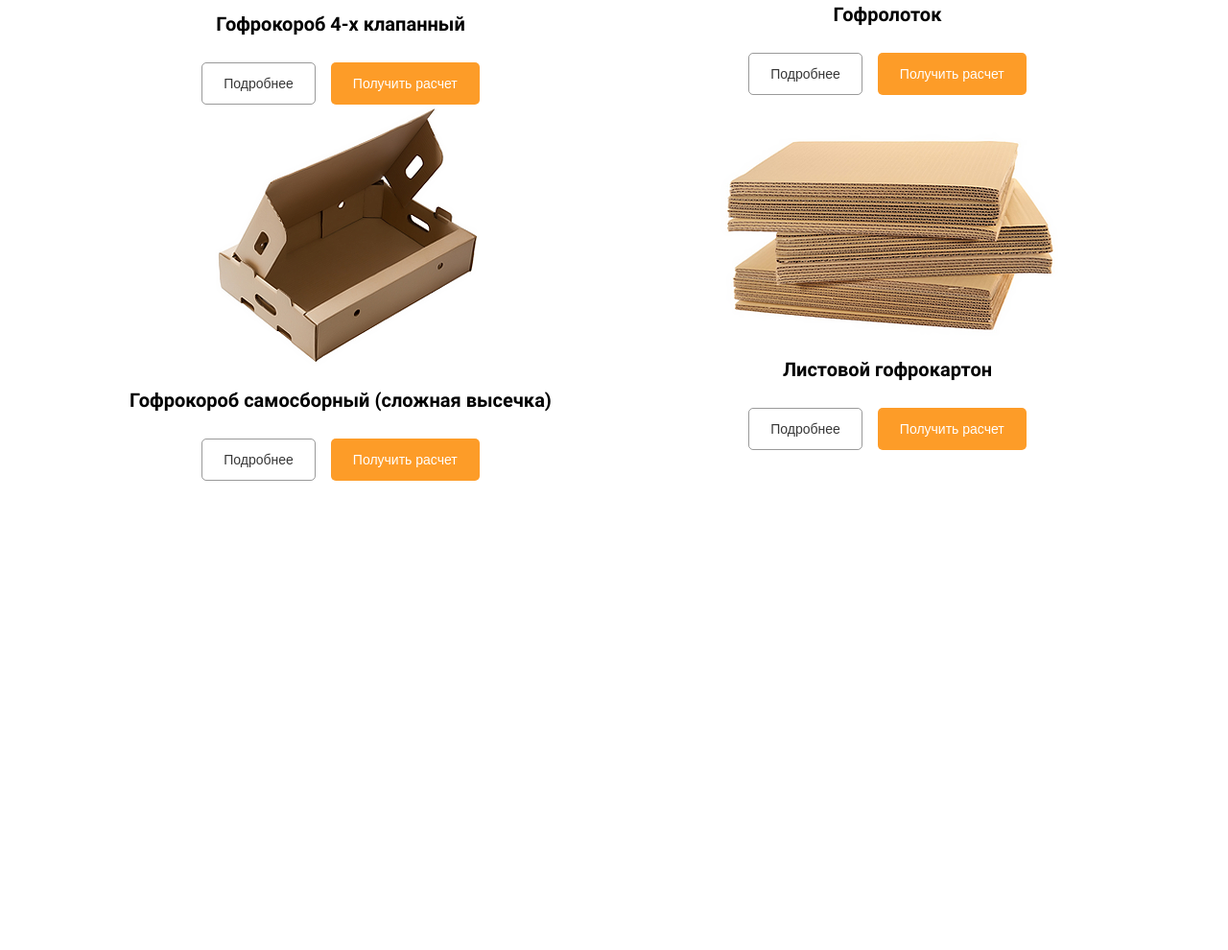
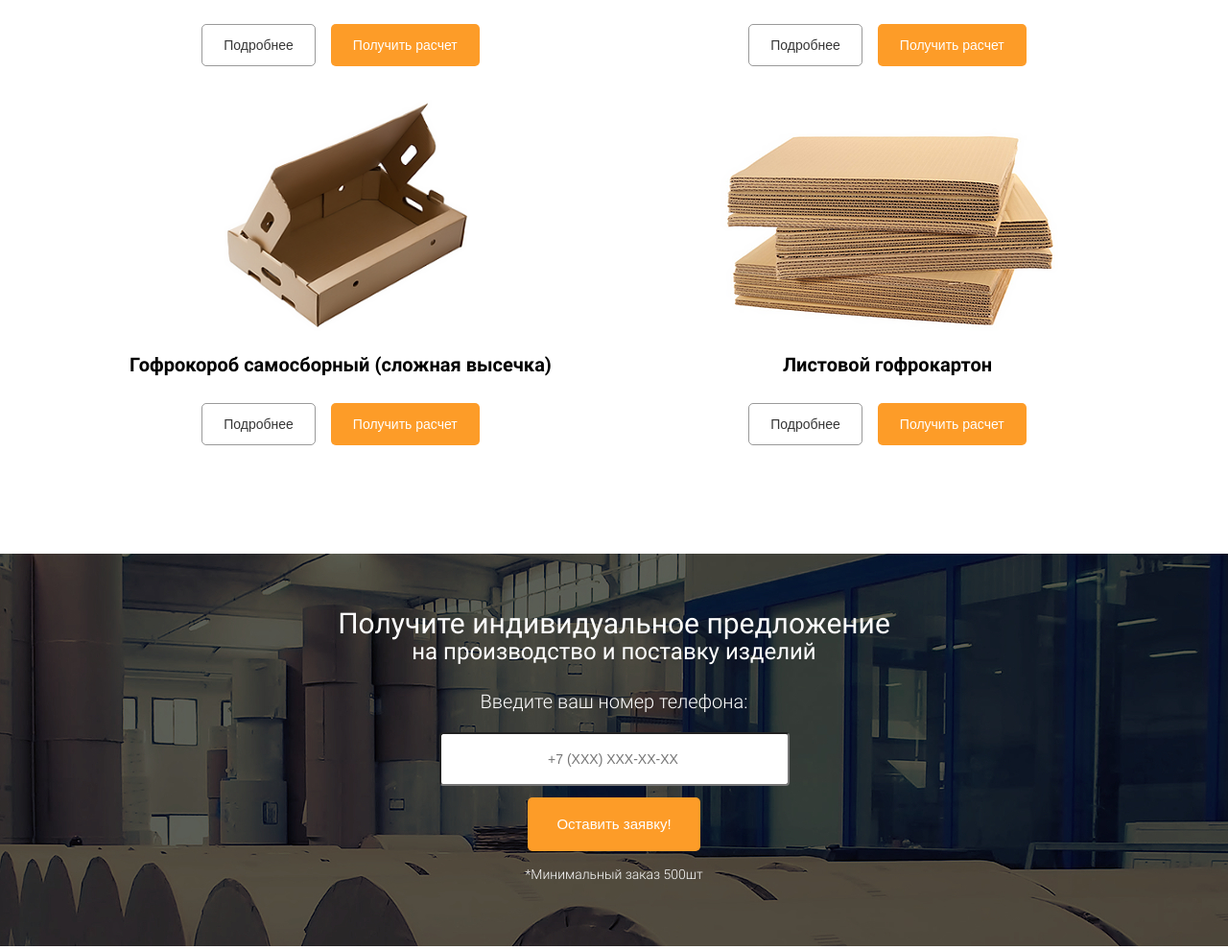
Before and after one commit to verstka-yuri/good_cardboard, a plain HTML site: page index.html in a window 1280 px wide. Shown: the part 1681-2671 px from the top of the page at 96% size. Before the commit the page ends 2255 px from the top, so only its background shows below. Drawn offline with nearby package versions, Linux system fonts and the light colour scheme.

Commit message:
Закончил верстку блока offer

```diff
--- a/index.html
+++ b/index.html
@@ -323,6 +323,24 @@
     </section>
     <!-- /.products -->
 
+    <section>
+        <div class="offer">
+            <div class="offer-wrap">
+                <form action="#" class="main-form">
+                    <div class="popup-form-header">
+                        Получите индивидуальное предложение<br>
+                        <span>на производство и поставку изделий</span>
+                        <label for="phone" class="popup-form__label">Введите ваш номер телефона:</label>
+                        <input type="tel" class="popup-form__input" name="phone" placeholder="+7 (ХХХ) ХХХ-ХХ-ХХ" required>
+                        <button class="button popup-form__btn">Оставить заявку!</button>
+                        <div class="popup-form__note">*Минимальный заказ 500шт</div>
+                    </div>
+                </form>
+            </div>
+            <!-- /.offer -->
+        </div>
+        <!-- /.offer -->
+    </section>
 
 
 
--- /dev/null
+++ b/sass/_offer.sass
@@ -0,0 +1,18 @@
+.offer
+	color: #ffffff
+	background: url(../img/offer/offer-bg.jpg) center no-repeat
+	padding: 64px 50px
+	&-wrap
+		width: 611px
+		margin: 0 auto
+		input
+			display: block
+			margin: 0 auto
+			margin-bottom: 12px
+			text-align: center
+			padding-left: 0
+		button
+			display: block
+			margin: 0 auto
+		label
+			margin-bottom: 17px
--- a/sass/_products.sass
+++ b/sass/_products.sass
@@ -3,7 +3,10 @@
 	padding-bottom: 73px
 	&-block
 		text-align: center
+		margin-bottom: 35px
 		&__img
+			width: 380px
+			height: 241px
 			margin-bottom: 19px
 		&__title
 			margin-bottom: 28px
--- a/sass/style.sass
+++ b/sass/style.sass
@@ -12,3 +12,4 @@ body
 @import 'modal'
 @import 'features'
 @import 'products'
+@import 'offer'
```
Also changed, not shown: css/style.css, img/offer/offer-bg.jpg (added), 1 other file.
